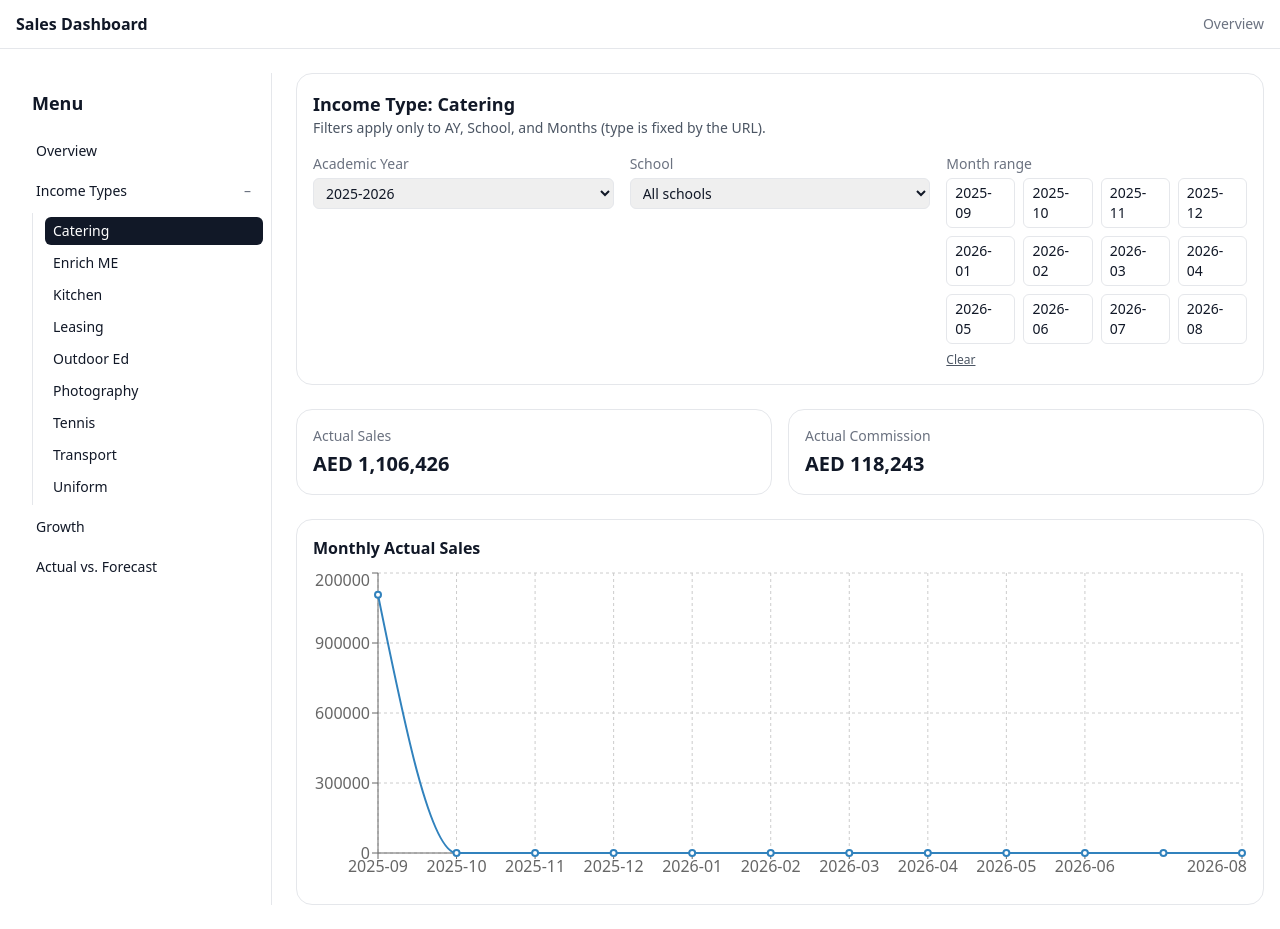
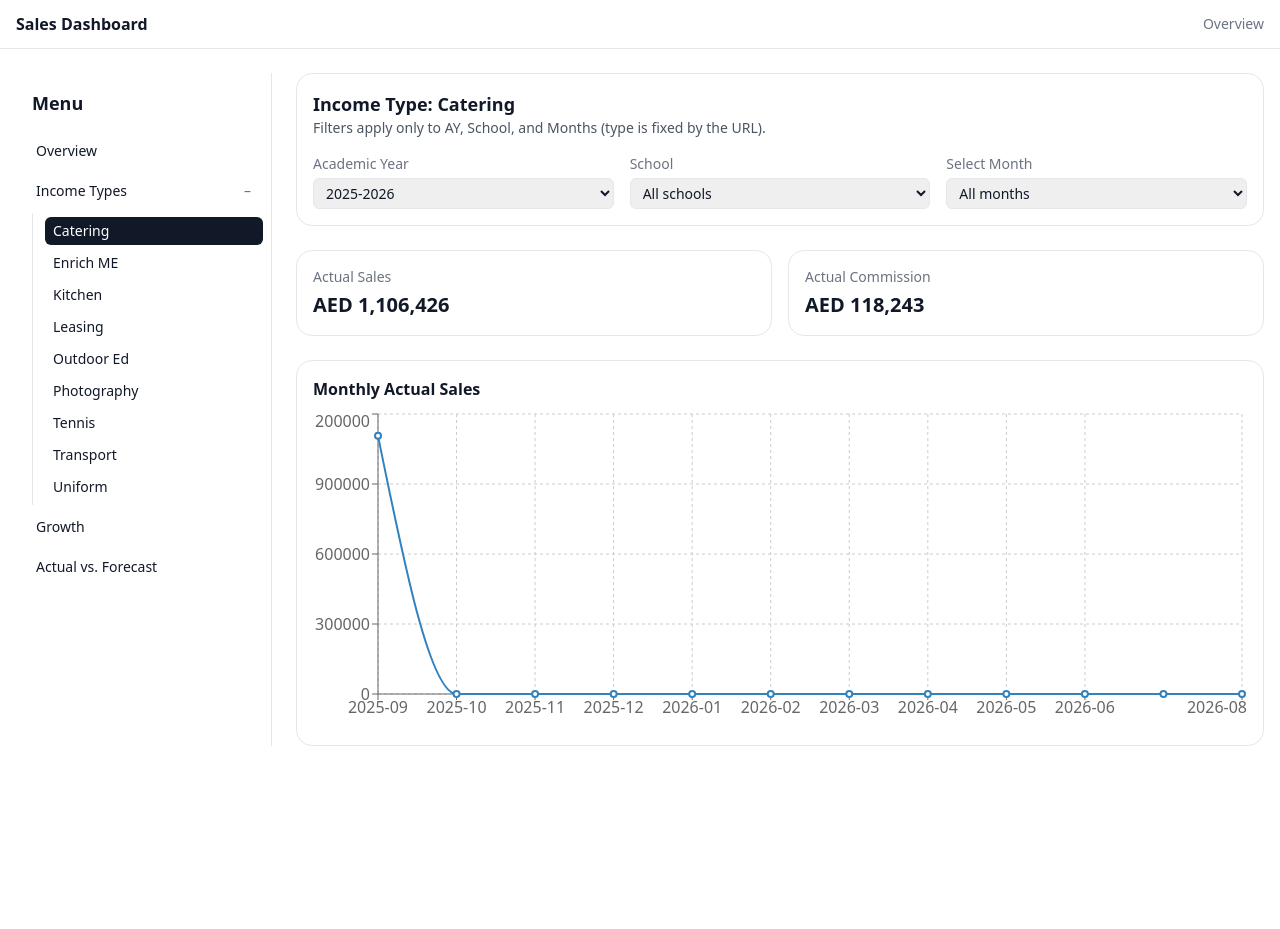
Before and after one commit to mo-seoudi/supplier-dashboard, a Next.js app: page /income/CAT in a window 1280 px wide. After the commit the page ends 800 px from the top, so only its background shows below. Built offline with nearby package versions, Linux system fonts and the light colour scheme.

Commit message:
Update page.tsx

```diff
--- a/app/income/[typeId]/page.tsx
+++ b/app/income/[typeId]/page.tsx
@@ -3,7 +3,7 @@ import { sumBy } from "../../../lib/metrics";
 import Kpi from "../../../components/Kpi";
 import AcademicYearPicker from "../../../components/filters/AcademicYearPicker";
 import SchoolSelect from "../../../components/filters/SchoolSelect";
-import MonthRangeCalendar from "../../../components/filters/MonthRangeCalendar";
+import MonthSelect from "../../../components/filters/MonthSelect";
 import MonthlyActual from "../../../components/charts/MonthlyActual";
 
 export default function IncomeTypePage({
@@ -45,7 +45,7 @@ export default function IncomeTypePage({
         <div className="grid grid-cols-1 md:grid-cols-3 gap-4 mt-4">
           <AcademicYearPicker options={ays} />
           <SchoolSelect options={schools} />
-          <MonthRangeCalendar ay={filters.ay || fallbackAy} />
+          <MonthSelect ay={filters.ay || fallbackAy} />
         </div>
       </div>
 
```
